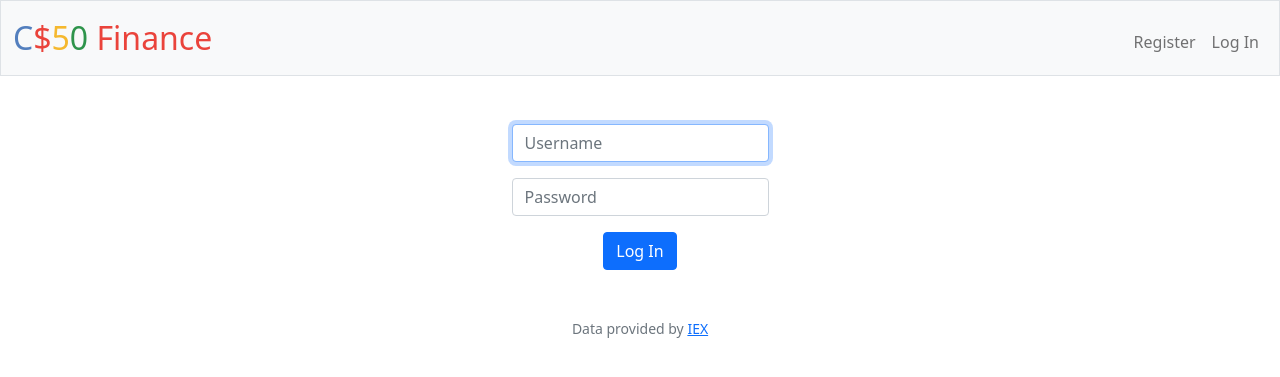
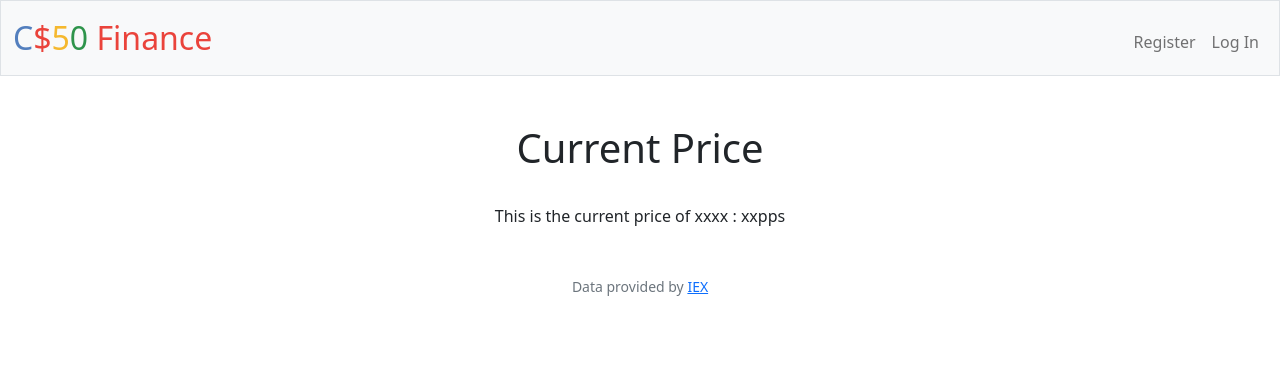
Before and after one commit to kiwiroberson/CS50, a Flask app: template week9/finance/templates/quoted.html in a window 1280 px wide. Shown: the top 377 px of the page. Run offline with Flask 3, Linux system fonts and the light colour scheme; the template is opened without the code that fills it, so the values that code supplies are empty; some libraries are stand-ins or nearby versions.

Commit message:
Tue, Sep 19, 2023, 2:01 PM +01:00

```diff
--- a/week9/finance/app.py
+++ b/week9/finance/app.py
@@ -104,7 +104,9 @@ def logout():
 def quote():
     """Get stock quote."""
     if request.method == "POST":
-        return apology("not done", "601")
+        #get stock price label from form
+        stock = get
+        return render_template("quoted.html")
     else:
         return render_template("quote.html")
 
--- a/week9/finance/templates/quote.html
+++ b/week9/finance/templates/quote.html
@@ -15,7 +15,6 @@
             <button type="submit" class="btn btn-primary">Submit</button>
         </div>
     </form>
-    <br>
 
 {% endblock %}
 .schema
--- a/week9/finance/templates/quoted.html
+++ b/week9/finance/templates/quoted.html
@@ -5,14 +5,15 @@
 {% endblock %}
 
 {% block main %}
-    <form action="/login" method="post">
-        <div class="mb-3">
-            <input autocomplete="off" autofocus class="form-control mx-auto w-auto" id="username" name="username" placeholder="Username" type="text">
-        </div>
-        <div class="mb-3">
-            <input class="form-control mx-auto w-auto" id="password" name="password" placeholder="Password" type="password">
-        </div>
-        <button class="btn btn-primary" type="submit">Log In</button>
-    </form>
+    <h1>
+        Current Price
+    </h1>
+    <br>
+    <a>
+        This is the current price of xxxx : xxpps
+    </a>
+
+
+
 {% endblock %}
 .schema
```
